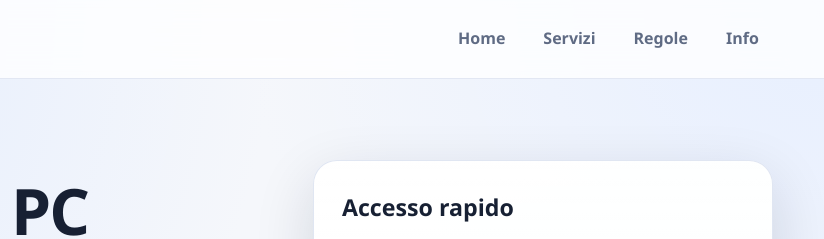
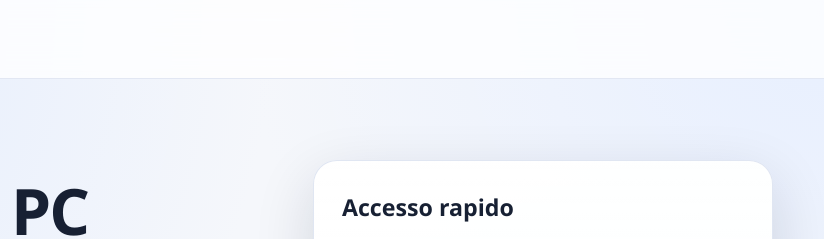
Before and after one commit to GiuseppeGrassoScuola/Prenotazione_PC-Laboratorio, a plain HTML site: page index.html in a window 1280 px wide. Shown: the top 239 px of the page, 456-1280 px from the left. Drawn offline with Linux system fonts and the light colour scheme.

Commit message:
Update index.html

```diff
--- a/index.html
+++ b/index.html
@@ -23,13 +23,6 @@
         <span></span>
         <span></span>
       </button>
-
-      <nav class="nav" id="mainNav">
-        <a href="#home">Home</a>
-        <a href="#servizi">Servizi</a>
-        <a href="#regole">Regole</a>
-        <a href="#contatti">Info</a>
-      </nav>
     </div>
   </header>
 
```
